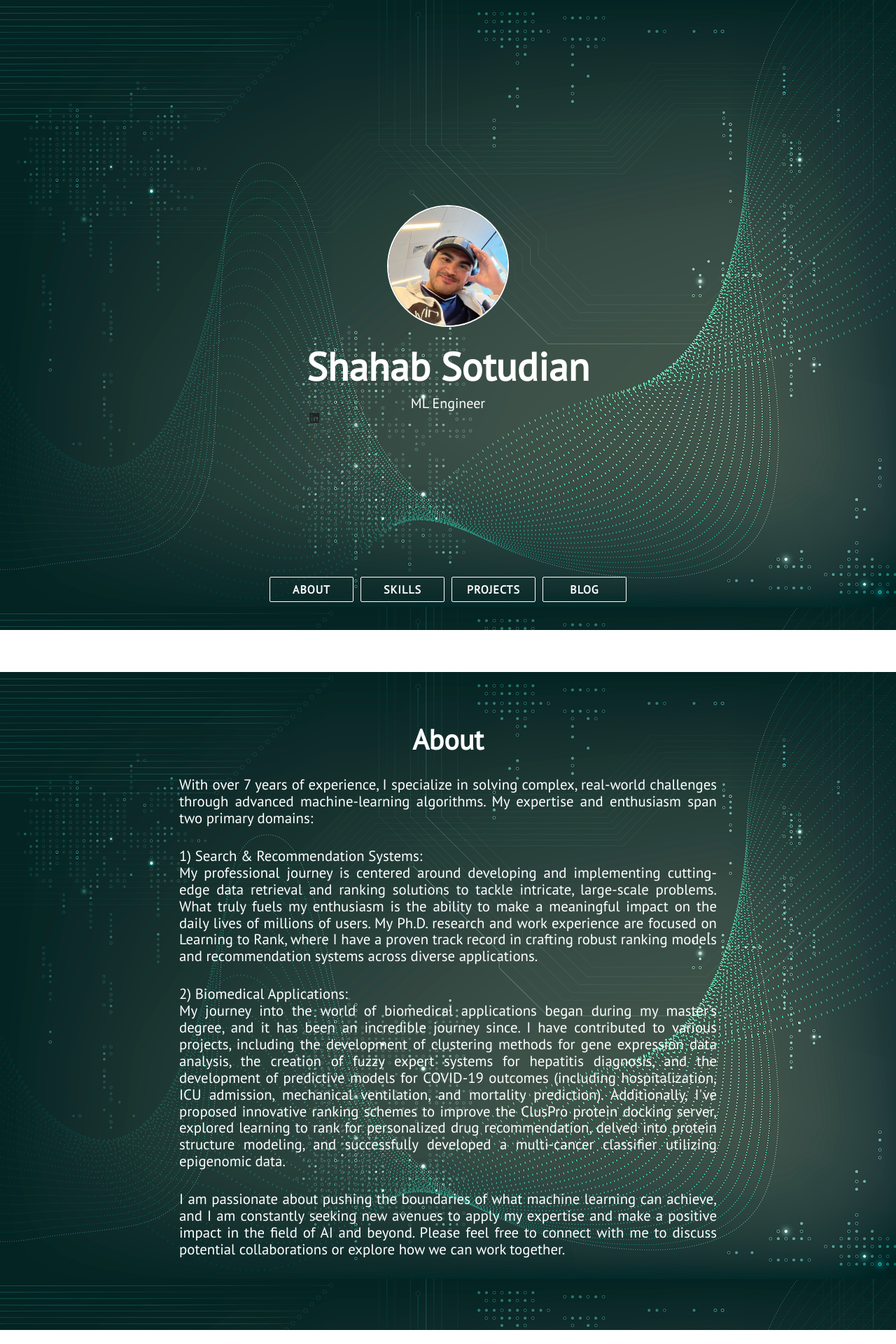
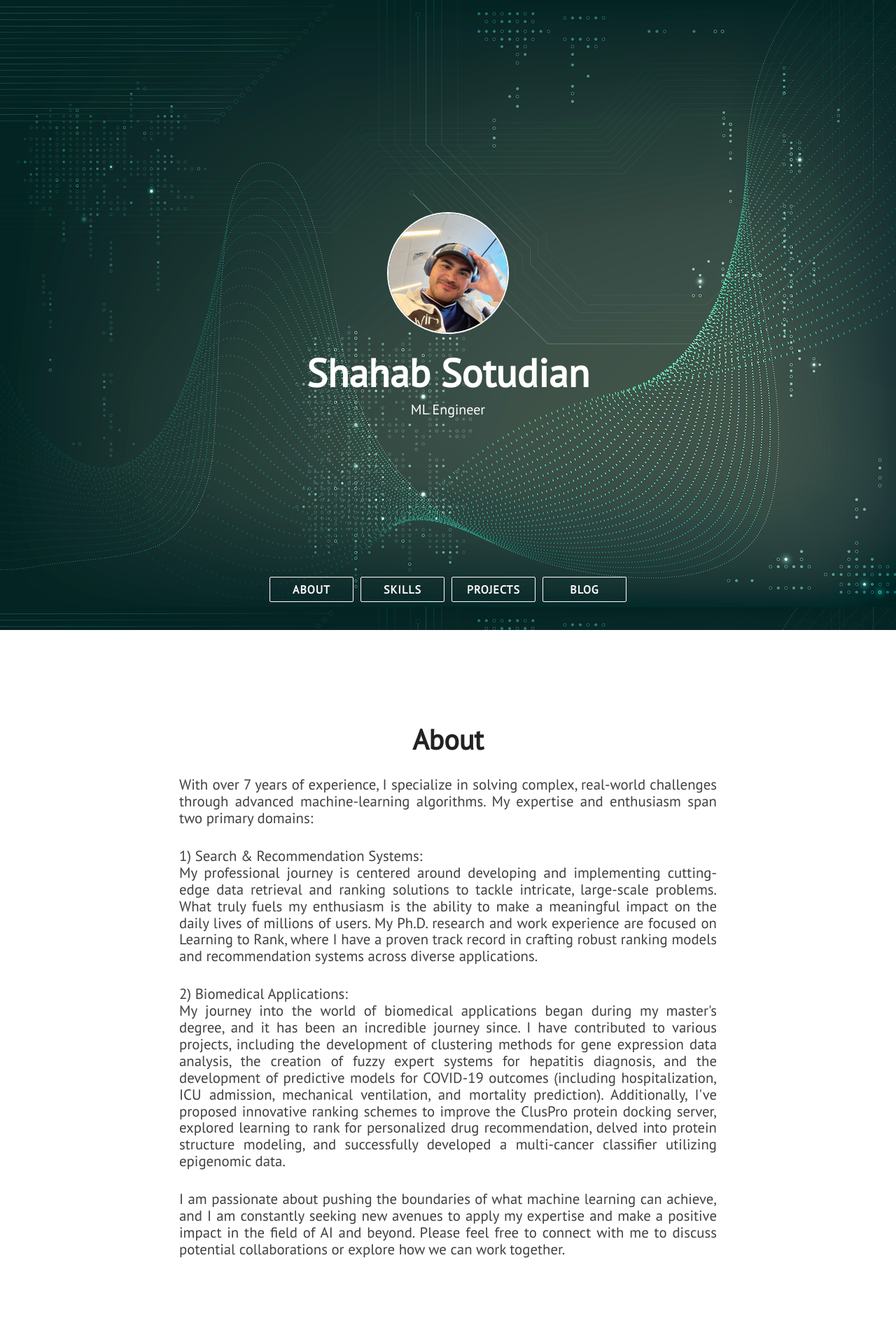
Before and after one commit to sotudian/sotudian.github.io, a Jekyll site: the page built from index.html, in a window 1280 px wide. Shown: the top 1920 px of the page at 70% size. Built offline with Jekyll 4.4.1, drawn with Linux system fonts in a browser that asks for light colours; nearby versions of some CDN libraries.

Commit message:
Update nav.html

```diff
--- a/_includes/nav.html
+++ b/_includes/nav.html
@@ -1,4 +1,3 @@
-<link rel="stylesheet" href="https://cdnjs.cloudflare.com/ajax/libs/font-awesome/6.0.0-beta3/css/all.min.css">
 
 <section class="head" id="nav">
     <div class="head-inner-wrap">
@@ -13,13 +12,5 @@
             <a class="semi-transparent-button with-border nav-links" href="#projects">PROJECTS</a>
             <a class="semi-transparent-button with-border nav-links" href="#blog-posts">BLOG</a>
         </div>
-        <div class="head-social-links animated">
-            <a href="https://scholar.google.com/citations?user=goBVCAQAAAAJ&hl=en" target="_blank" aria-label="Google Scholar">
-                <i class="fab fa-google-scholar"></i>
-            </a>
-            <a href="https://www.linkedin.com/in/sotudian" target="_blank" aria-label="LinkedIn">
-                <i class="fab fa-linkedin"></i>
-            </a>
-        </div>
     </div>
 </section>
```
